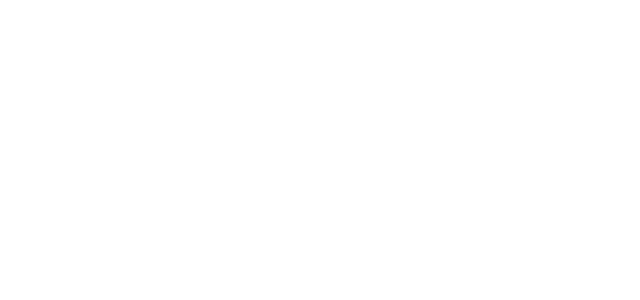
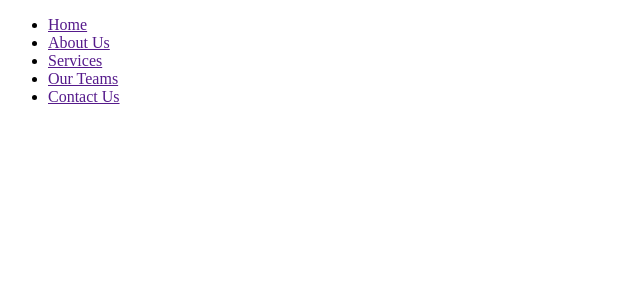
Before and after one commit to Kizya007/dananz, a Vue app: page / in a window 1280 px wide. Shown: the top 300 px of the page, without its empty margins (0-640 px from the left). Built offline with nearby package versions, Linux system fonts and the light colour scheme.

Commit message:
create header

```diff
--- a/src/App.vue
+++ b/src/App.vue
@@ -1,19 +1,20 @@
 <template>
-
+  <div>
+    <headerDananz />
+  </div>
 </template>
 
 <script>
-
+import headerDananz from "./components/headerDananz.vue";
 
 export default {
-  name: 'App',
+  name: "App",
   components: {
-
-  }
-}
+    headerDananz,
+  },
+};
 </script>
 
 <style>
-@import url('https://fonts.googleapis.com/css2?family=Inter:wght@300;400;500;600;700&family=Poppins:wght@300;400;500;600;700&display=swap');
-
+@import url("https://fonts.googleapis.com/css2?family=Inter:wght@300;400;500;600;700&family=Poppins:wght@300;400;500;600;700&display=swap");
 </style>
--- /dev/null
+++ b/src/assets/header.scss
@@ -0,0 +1,9 @@
+.header {
+  .navigation {
+    .navigation-list {
+        &__item {
+            margin-right: 74px;
+        }
+    }
+  }
+}
--- /dev/null
+++ b/src/components/headerDananz.vue
@@ -0,0 +1,19 @@
+<template>
+  <div class="header">
+    <nav class="navigation">
+      <ul class="navigation-list">
+        <li class="navigation-list__item"> <a href="">Home</a></li>
+        <li class="navigation-list__item"> <a href="">About Us</a></li>
+        <li class="navigation-list__item"> <a href="">Services</a></li>
+        <li class="navigation-list__item"> <a href="">Our Teams</a></li>
+        <li class="navigation-list__item"><a href="">Contact Us</a></li>
+      </ul>
+    </nav>
+  </div>
+</template>
+
+<style lang="scss" scoped>
+@import "../assets/header.scss";
+</style>
+
+<script></script>
```
Also changed, not shown: src/assets/img/logo.png (added).
